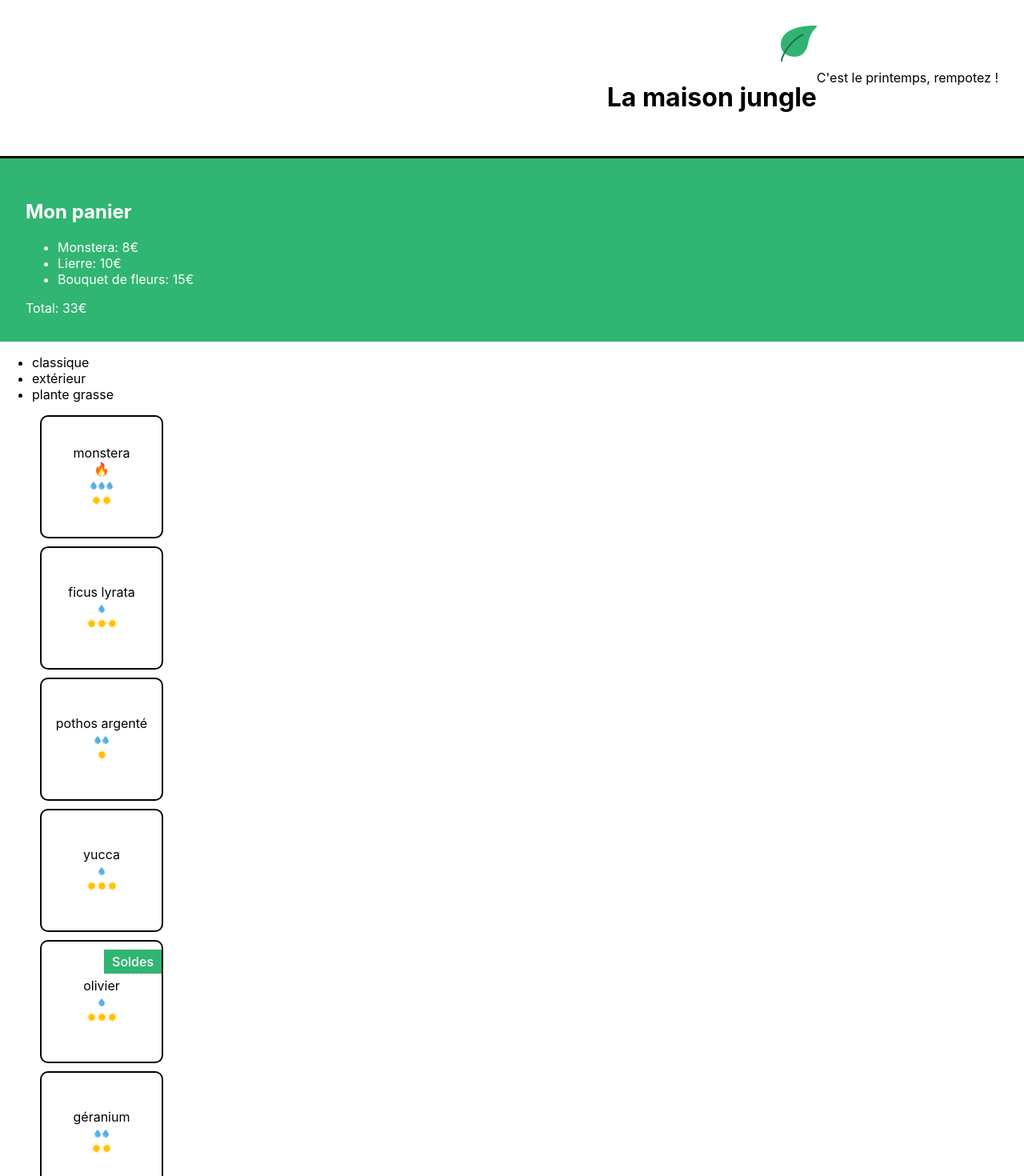
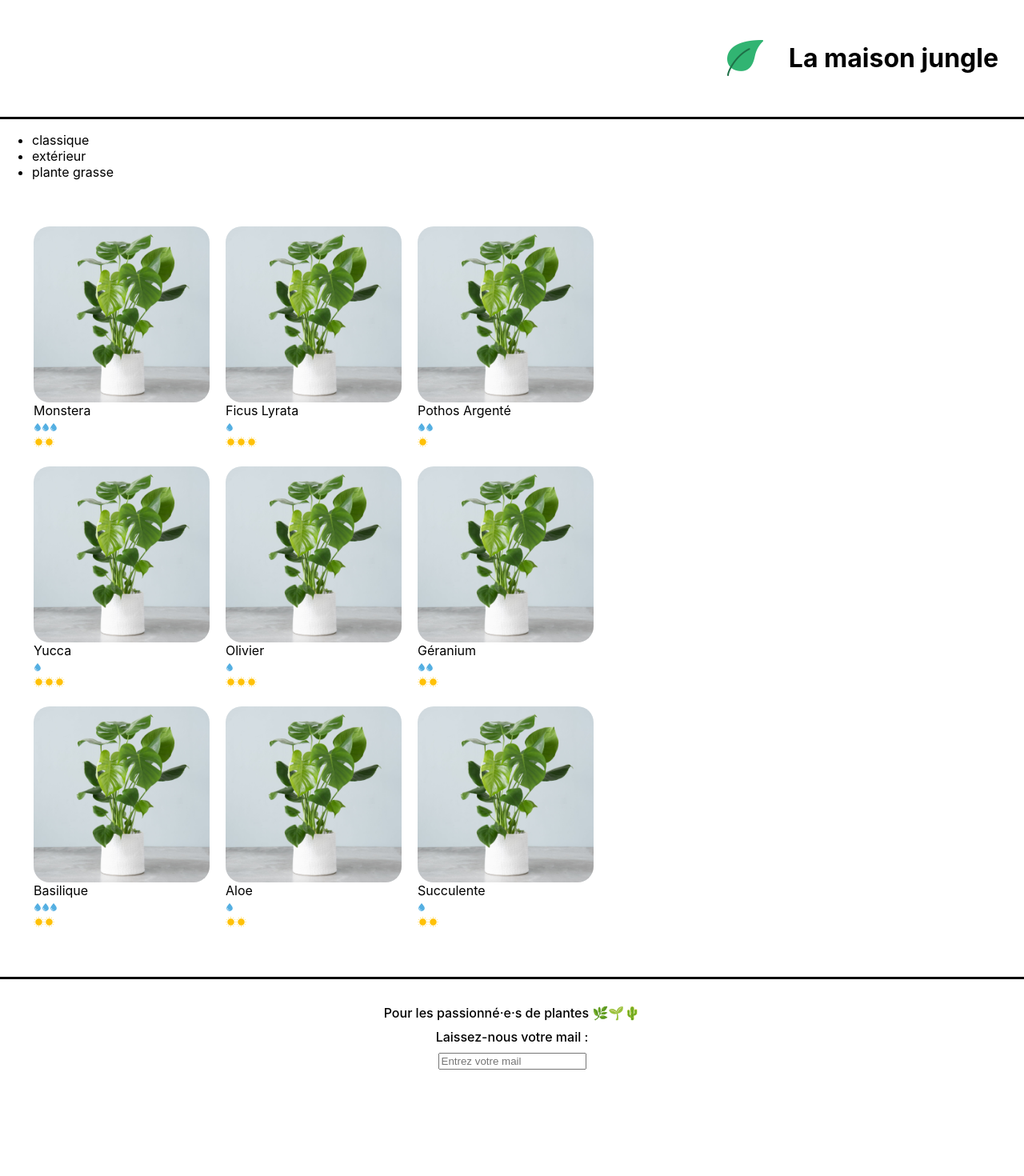
Before and after one commit to Antoinebertho/la-maison-jungle, a React (Create React App) app: page / in a window 1280 px wide. Shown: the top 1470 px of the page at 80% size. After the commit the page ends 1369 px from the top, so only its background shows below. Built offline with nearby package versions, Linux system fonts and the light colour scheme.

Commit message:
added footer, changed components and styles

```diff
--- a/src/components/App.js
+++ b/src/components/App.js
@@ -1,15 +1,22 @@
 import Banner from './Banner'
-import Cart from './Cart';
-import ShoppingList from './ShoppingList';
+import logo from '../assets/logo.png'
+// import Cart from './Cart'
+import Footer from './Footer'
+import ShoppingList from './ShoppingList'
 
 function App() {
 	return (
 		<div>
-			<Banner />
-      <Cart />
-      <ShoppingList />
+			<Banner>
+				<img src={logo} alt='La maison jungle' className='lmj-logo' />
+				<h1 className='lmj-title'>La maison jungle</h1>
+			</Banner>
+
+			{/* <Cart /> */}
+			<ShoppingList />
+			<Footer />
 		</div>
 	)
 }
 
-export default App;
+export default App
--- a/src/components/Banner.js
+++ b/src/components/Banner.js
@@ -1,21 +1,7 @@
-import logo from '../assets/logo.png'
 import '../styles/Banner.css'
-import Recommendation from './Recommendation'
 
-function Banner() {
-    const title = 'La maison jungle'
-
-    return (
-        <div className='lmj-banner'>
-            <div className='lmj-banner-row'>
-              <img src={logo} alt='La maison jungle' className='lmj-logo' />
-              <h1 className='lmj-title'>{title}</h1>
-            </div>
-            <div>
-              <Recommendation/>
-            </div>
-        </div>
-    )
+function Banner({ children }) {
+	return <div className='lmj-banner'>{children}</div>
 }
 
 export default Banner
--- a/src/components/CareScale.js
+++ b/src/components/CareScale.js
@@ -1,16 +1,30 @@
 import Sun from '../assets/sun.svg'
 import Water from '../assets/water.svg'
 
+const quantityLabel = {
+	1: 'peu',
+	2: 'modérément',
+	3: 'beaucoup'
+}
 function CareScale({ scaleValue, careType }) {
 	const range = [1, 2, 3]
-	const scaleType = careType === 'light' ? (
-    <img src={Sun} alt='sun-icon' />
-  ) : (
-    <img src={Water} alt='water-icon' />
-  )
+	const scaleType =
+		careType === 'light' ? (
+			<img src={Sun} alt='sun-icon' />
+		) : (
+			<img src={Water} alt='water-icon' />
+		)
 
 	return (
-		<div>
+		<div
+			onClick={() =>
+				alert(
+					`Cette plante requiert ${quantityLabel[scaleValue]} ${
+						careType === 'light' ? 'de lumière' : "d'arrosage"
+					}`
+				)
+			}
+		>
 			{range.map((rangeElem) =>
 				scaleValue >= rangeElem ? (
 					<span key={rangeElem.toString()}>{scaleType}</span>
--- /dev/null
+++ b/src/components/Footer.js
@@ -0,0 +1,34 @@
+import { useState } from 'react'
+import '../styles/Footer.css'
+
+function Footer() {
+	const [inputValue, setInputValue] = useState('')
+
+	function handleInput(e) {
+		setInputValue(e.target.value)
+	}
+
+	function handleBlur() {
+		if (!inputValue.includes('@')) {
+			alert("Attention, il n'y a pas d'@, ceci n'est pas une adresse valide 😥")
+		}
+	}
+
+	return (
+		<footer className='lmj-footer'>
+			<div className='lmj-footer-elem'>
+				Pour les passionné·e·s de plantes 🌿🌱🌵
+			</div>
+			<div className='lmj-footer-elem'>Laissez-nous votre mail :</div>
+			<input
+				placeholder='Entrez votre mail'
+				onChange={handleInput}
+				value={inputValue}
+				//Blur: déclenche une alerte si inputValue ne contient pas le caractère "@"
+				onBlur={handleBlur}
+			/>
+		</footer>
+	)
+}
+
+export default Footer
--- a/src/components/PlantItem.js
+++ b/src/components/PlantItem.js
@@ -1,10 +1,12 @@
 import CareScale from './CareScale'
 import '../styles/PlantItem.css'
-import handleClick from './ShoppingList'
 
+function handleClick(plantName) {
+  alert(`Vous voulez acheter 1 ${plantName}? Très bon choix 🌱✨`)
+}
 function PlantItem({ id, cover, name, water, light }) {
 	return (
-		<li key={id} className='lmj-plant-item' onClick={handleClick(name)}>
+		<li className='lmj-plant-item' onClick={() => handleClick(name)}>
     <img className='lmj-plant-item-cover' src={cover} alt={`${name} cover`} />
     {name}
     <div>
--- a/src/components/Recommendation.js
+++ /dev/null
@@ -1,14 +0,0 @@
-import { logo } from '../assets/logo.png';
-import '../styles/Banner.css';
-
-function Recommendation() {
-  const currentMonth = new Date().getMonth()
-  const isSpring = currentMonth >= 2 && currentMonth <= 5
-
-  if (!isSpring) {
-    return <div className='lmj-reco'>Ce n'est pas le moment de rempoter</div>
-  }
-     return <div>C'est le printemps, rempotez !</div>
-}
-
-export default Recommendation;
--- a/src/components/ShoppingList.js
+++ b/src/components/ShoppingList.js
@@ -1,6 +1,6 @@
 import { plantList } from '../datas/plantList'
+import PlantItem from './PlantItem'
 import '../styles/ShoppingList.css'
-import CareScale from './CareScale'
 
 function ShoppingList() {
 	const categories = plantList.reduce(
@@ -9,10 +9,6 @@
 		[]
 	)
 
-function handleClick() {
-  console.log('✨ Ceci est un clic ✨')
-}
-
 	return (
 		<div>
 			<ul>
@@ -20,15 +16,15 @@
 					<li key={cat}>{cat}</li>
 				))}
 			</ul>
-			<ul>
-				{plantList.map((plant) => (
-					<li key={plant.id} className='lmj-plant-item'>
-						{plant.name}
-						{plant.isBestSale && <span>🔥</span>}
-						{plant.isSpecialOffer && <div className='lmj-sales'>Soldes</div>}
-						<CareScale careType='water' scaleValue={plant.water} />
-						<CareScale careType='light' scaleValue={plant.light} />
-					</li>
+			<ul className='lmj-plant-list'>
+				{plantList.map(({ id, cover, name, water, light }) => (
+					<PlantItem
+						key={id}
+						cover={cover}
+						name={name}
+						water={water}
+						light={light}
+					/>
 				))}
 			</ul>
 		</div>
--- a/src/datas/plantList.js
+++ b/src/datas/plantList.js
@@ -1,3 +1,5 @@
+import monstera from '../assets/monstera.jpg'
+
 export const plantList = [
 	{
 		name: 'monstera',
@@ -5,28 +7,32 @@
 		id: '1ed',
 		isBestSale: true,
 		light: 2,
-		water: 3
+		water: 3,
+		cover: monstera
 	},
 	{
 		name: 'ficus lyrata',
 		category: 'classique',
 		id: '2ab',
 		light: 3,
-		water: 1
+		water: 1,
+		cover: monstera
 	},
 	{
 		name: 'pothos argenté',
 		category: 'classique',
 		id: '3sd',
 		light: 1,
-		water: 2
+		water: 2,
+		cover: monstera
 	},
 	{
 		name: 'yucca',
 		category: 'classique',
 		id: '4kk',
 		light: 3,
-		water: 1
+		water: 1,
+		cover: monstera
 	},
 	{
 		name: 'olivier',
@@ -34,14 +40,16 @@
 		id: '5pl',
 		isSpecialOffer: true,
 		light: 3,
-		water: 1
+		water: 1,
+		cover: monstera
 	},
 	{
 		name: 'géranium',
 		category: 'extérieur',
 		id: '6uo',
 		light: 2,
-		water: 2
+		water: 2,
+		cover: monstera
 	},
 	{
 		name: 'basilique',
@@ -49,20 +57,23 @@
 		id: '7ie',
 		isBestSale: true,
 		light: 2,
-		water: 3
+		water: 3,
+		cover: monstera
 	},
 	{
 		name: 'aloe',
 		category: 'plante grasse',
 		id: '8fp',
 		light: 2,
-		water: 1
+		water: 1,
+		cover: monstera
 	},
 	{
 		name: 'succulente',
 		category: 'plante grasse',
 		id: '9vn',
 		light: 2,
-		water: 1
+		water: 1,
+		cover: monstera
 	}
 ]
--- a/src/styles/Banner.css
+++ b/src/styles/Banner.css
@@ -17,7 +17,3 @@
 	height: 45px;
 	width: 45px;
 }
-
-.lmj-reco {
-
-}
--- /dev/null
+++ b/src/styles/Footer.css
@@ -0,0 +1,14 @@
+.lmj-footer {
+	color: black;
+	padding: 32px;
+	border-top: solid 3px black;
+	display: flex;
+	justify-content: flex-start;
+	flex-direction: column;
+	align-items: center;
+	font-weight: 500;
+}
+
+.lmj-footer-elem {
+	margin-bottom: 10px;
+}
--- a/src/styles/ShoppingList.css
+++ b/src/styles/ShoppingList.css
@@ -5,26 +5,3 @@
 	flex-wrap: wrap;
 	max-width: 800px;
 }
-
-.lmj-plant-item {
-	border: solid 2px black;
-	border-radius: 10px;
-	height: 150px;
-	width: 150px;
-	margin: 10px;
-	display: flex;
-	align-items: center;
-	justify-content: center;
-	flex-direction: column;
-	position: relative;
-}
-
-.lmj-sales {
-	position: absolute;
-	right: 0px;
-	top: 10px;
-	font-weight: 500;
-	color: white;
-	padding: 5px 10px;
-	background-color: #31b572;
-}
```
Also changed, not shown: src/assets/monstera.jpg (added). Lines whose indentation alone changed are shown as unchanged.
